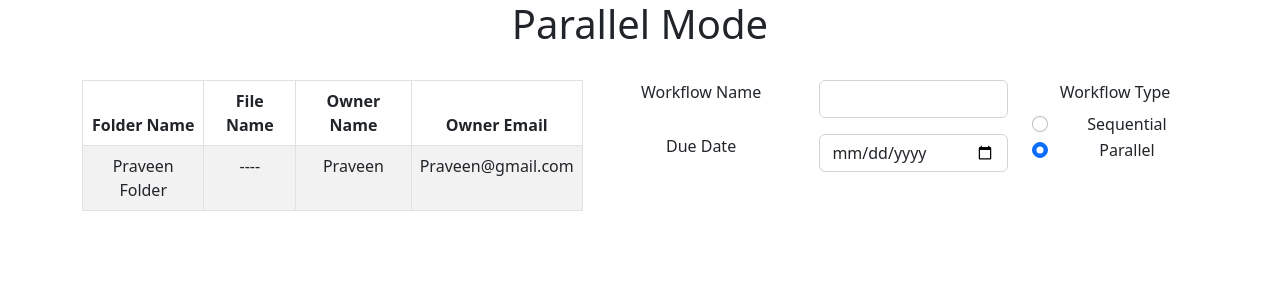
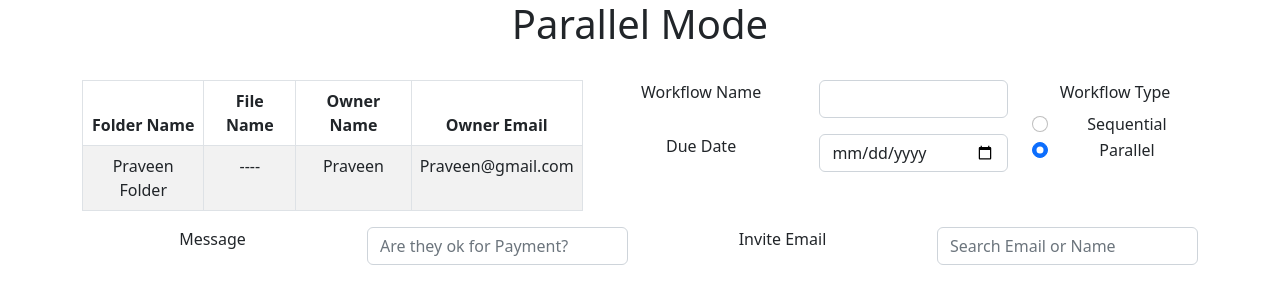
Before and after one commit to jisshub/parallel-mode-app-reactjs-development, a React (Create React App) app: page / in a window 1280 px wide. Shown: the top 304 px of the page. Built offline with nearby package versions, Linux system fonts and the light colour scheme.

Commit message:
Message and invite email fields

```diff
--- a/package.json
+++ b/package.json
@@ -3,6 +3,10 @@
   "version": "0.1.0",
   "private": true,
   "dependencies": {
+    "@fortawesome/fontawesome-svg-core": "^6.2.0",
+    "@fortawesome/free-regular-svg-icons": "^6.2.0",
+    "@fortawesome/free-solid-svg-icons": "^6.2.0",
+    "@fortawesome/react-fontawesome": "^0.2.0",
     "@testing-library/jest-dom": "^5.16.5",
     "@testing-library/react": "^13.4.0",
     "@testing-library/user-event": "^13.5.0",
@@ -10,6 +14,7 @@
     "react": "^18.2.0",
     "react-bootstrap": "^2.5.0",
     "react-dom": "^18.2.0",
+    "react-icons": "^4.6.0",
     "react-scripts": "5.0.1",
     "web-vitals": "^2.1.4"
   },
--- a/src/components/Workflow.js
+++ b/src/components/Workflow.js
@@ -5,6 +5,9 @@ import Row from 'react-bootstrap/Row';
 import Col from 'react-bootstrap/Col';
 import './Workflow.css';
 import Form from 'react-bootstrap/Form';
+import {BsSearch} from 'react-icons/bs';
+import { FontAwesomeIcon } from '@fortawesome/react-fontawesome';
+import { faCoffee } from '@fortawesome/free-solid-svg-icons';
 
 export default function Workflow() {
   return (
@@ -86,6 +89,46 @@ export default function Workflow() {
                 </div>
             </Col>
         </Row>
+        <Row>
+            <Col>
+                <div>
+                    <Form>
+                        <Form.Group className='mb-3'>
+                            <Row>
+                                <Col>
+                                    <Form.Label>Message</Form.Label>
+                                </Col>
+                                <Col>
+                                    <Form.Control
+                                        type='text'
+                                        placeholder='Are they ok for Payment?'
+                                    />
+                                </Col>
+                            </Row>
+                        </Form.Group>
+                    </Form>
+                </div>
+            </Col>
+            <Col>
+                <div>
+                    <Form>
+                        <Form.Group className='mb-3'>
+                            <Row>
+                                <Col>
+                                    <Form.Label>Invite Email</Form.Label>
+                                </Col>
+                                <Col>
+                                    <Form.Control
+                                        type='text'
+                                        placeholder='Search Email or Name'
+                                    />
+                                </Col>
+                            </Row>
+                        </Form.Group>
+                    </Form>
+                </div>
+            </Col>
+        </Row>
     </Container>
   )
 }
```
Also changed, not shown: 1 other file (tests, documents, lock files or other folders).
